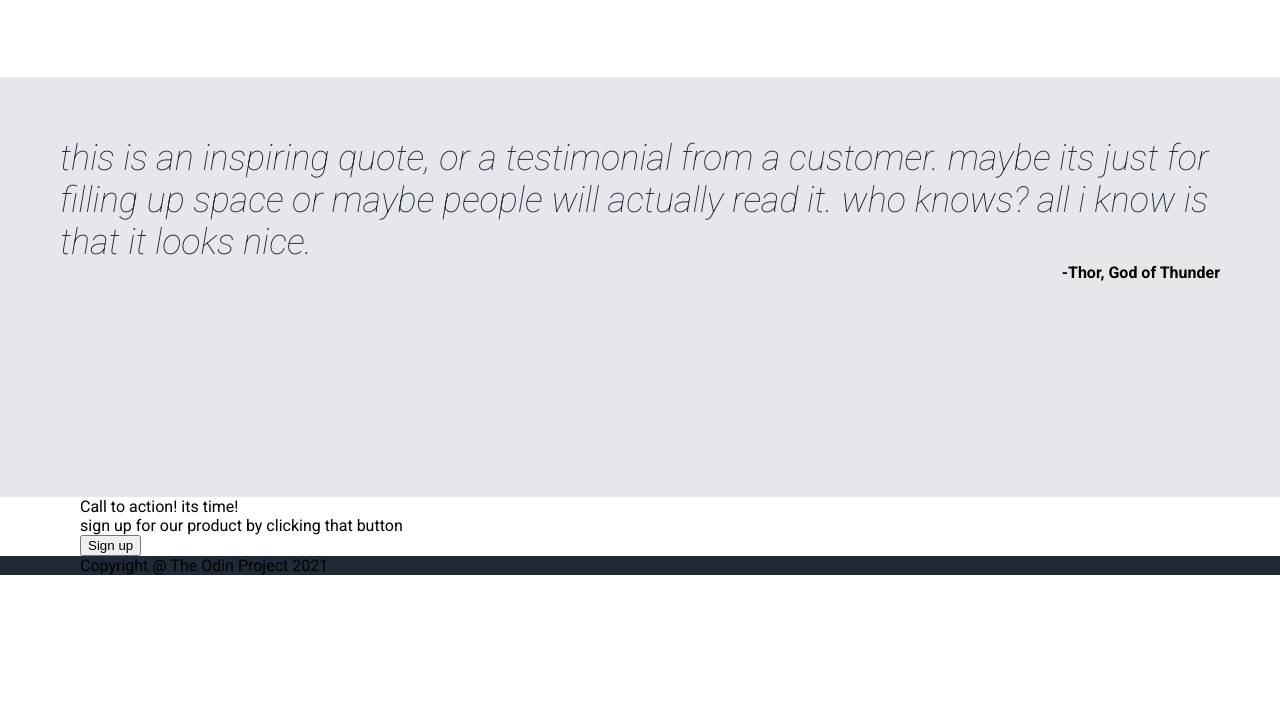
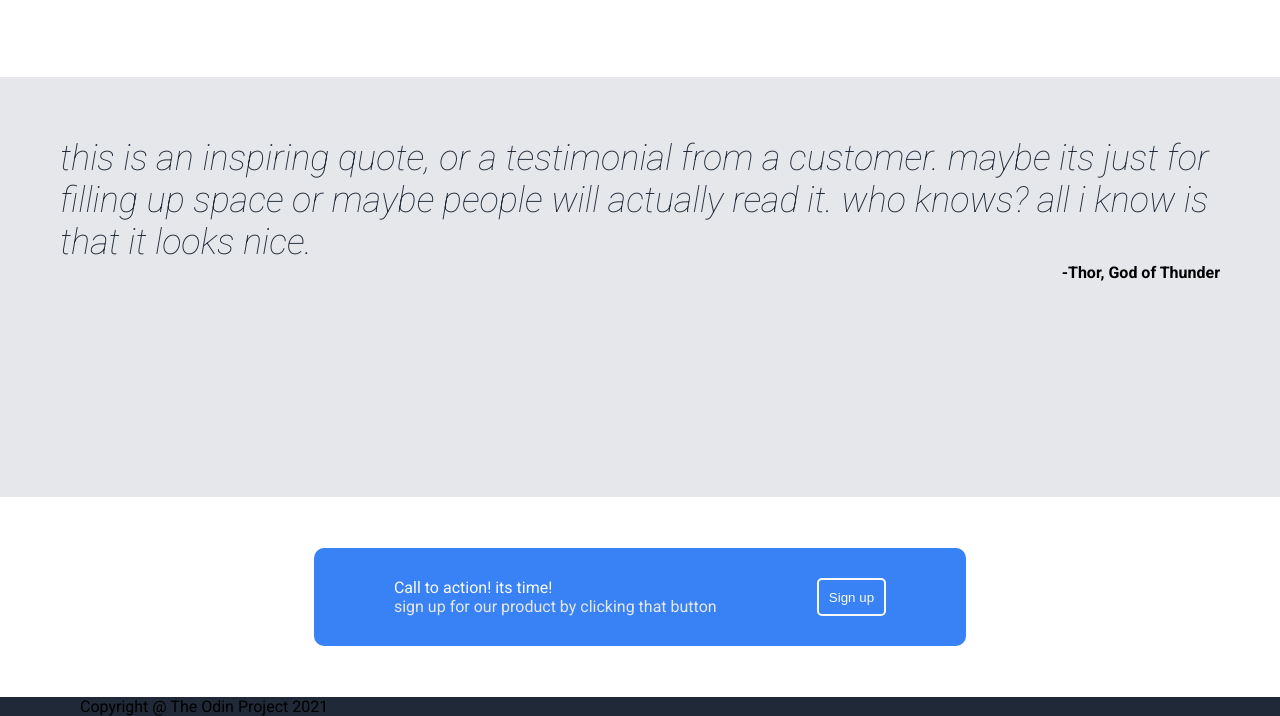
Before and after one commit to AngelicChicken/TOP-landingPage, a plain HTML site: page index.html in a window 1280 px wide. Shown: the part 766-1482 px from the top of the page. Before the commit the page ends 1341 px from the top, so only its background shows below. Drawn offline with Linux system fonts and the light colour scheme.

Commit message:
finish styling section 4

```diff
--- a/index.html
+++ b/index.html
@@ -60,7 +60,7 @@
 
     <div class="section-4">
         <div class="popup">
-            <div class="section-4-left">
+            <div class="content">
                 <div class="text-title">Call to action! its time!</div>
                 <div class="text">sign up for our product by clicking that button</div>
             </div>
--- a/style.css
+++ b/style.css
@@ -122,3 +122,33 @@ ul{
     font-weight: bold;
     margin-left: auto;
 }
+
+/* .section-4 */
+.section-4{
+    min-height: 200px;
+    display: flex;
+    align-items: center;
+    justify-content: center;
+}
+
+.section-4 .popup{
+    background-color: #3882F6;
+    color: #F9FAF8;
+    display: flex;
+    padding: 30px;
+    border-radius: 10px;
+    justify-content: space-around;
+    flex: 0.3 1 auto;
+}
+
+.section-4 .popup .text{
+    color: #E5E7EB;
+}
+
+.section-4 .popup button{
+    background-color: #3882F6;
+    color: #F9FAF8;
+    border: 2px solid #F9FAF8;
+    padding: 3px 10px;
+    border-radius: 5px;
+}
```
